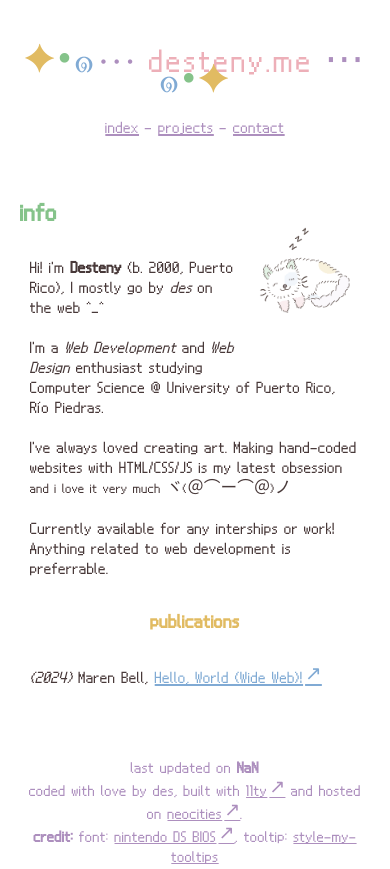
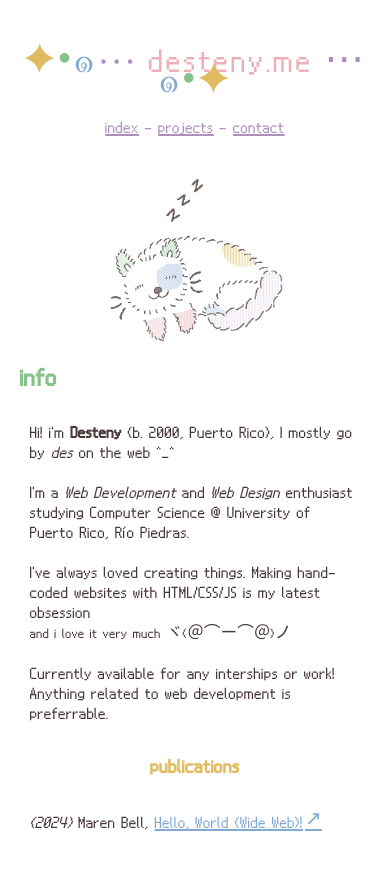
Before and after one commit to doqmeat/desteny.me, an Eleventy site: page desteny.me/index.html in a window 390 px wide. Shown: the top 869 px of the page. Built offline with nearby package versions, Linux system fonts and the light colour scheme; Eleventy itself is replaced by a stand-in of ours; files that its build step writes are made by us from their sources.

Commit message:
media query

```diff
--- a/desteny.me/files/css/body.css
+++ b/desteny.me/files/css/body.css
@@ -114,8 +114,8 @@ p {
 .img {
 	float: right;
 	margin: 50px 20px;
-	opacity: 0.9;
-	width: 26%;
+	opacity: 0.8;
+	width: 32%;
 	transition-duration: 0.4s;
 	&:hover {
 		opacity: 1;
@@ -152,3 +152,12 @@ footer {
 	font-family: ds;
 	src: url(../ds.ttf);
 }
+
+@media only screen and (max-width: 700px) {
+	.img {
+		float: none;
+		display: block;
+		margin: auto;
+		width: 50%;
+	}
+}
--- a/desteny.me/index.html
+++ b/desteny.me/index.html
@@ -7,7 +7,7 @@ date-updated: 14.jul.25
 <h2>info</h2>
 <p>Hi! i'm <b>Desteny</b> (b. 2000, Puerto Rico), I mostly go by <i>des</i> on the web ^_^</p>
 <p>I'm a <i>Web Development</i> and <i>Web Design</i> enthusiast studying Computer Science @ University of Puerto Rico, Río Piedras.</p>
-<p>I've always loved creating art. Making hand-coded websites with HTML/CSS/JS is my latest obsession <br><small>and i love it very much ヾ(＠⌒ー⌒＠)ノ</small></p>
+<p>I've always loved creating things. Making hand-coded websites with HTML/CSS/JS is my latest obsession <br><small>and i love it very much ヾ(＠⌒ー⌒＠)ノ</small></p>
 <p>Currently available for any interships or work! Anything related to web development is preferrable.</p>
 <h3>publications</h3>
 <p><i>(2024)</i> Maren Bell, <a href="https://coldcuts.neocities.org/writing1" target="_blank">Hello, World (Wide Web)!</a></p>
```
Also changed, not shown: 2 other files.
